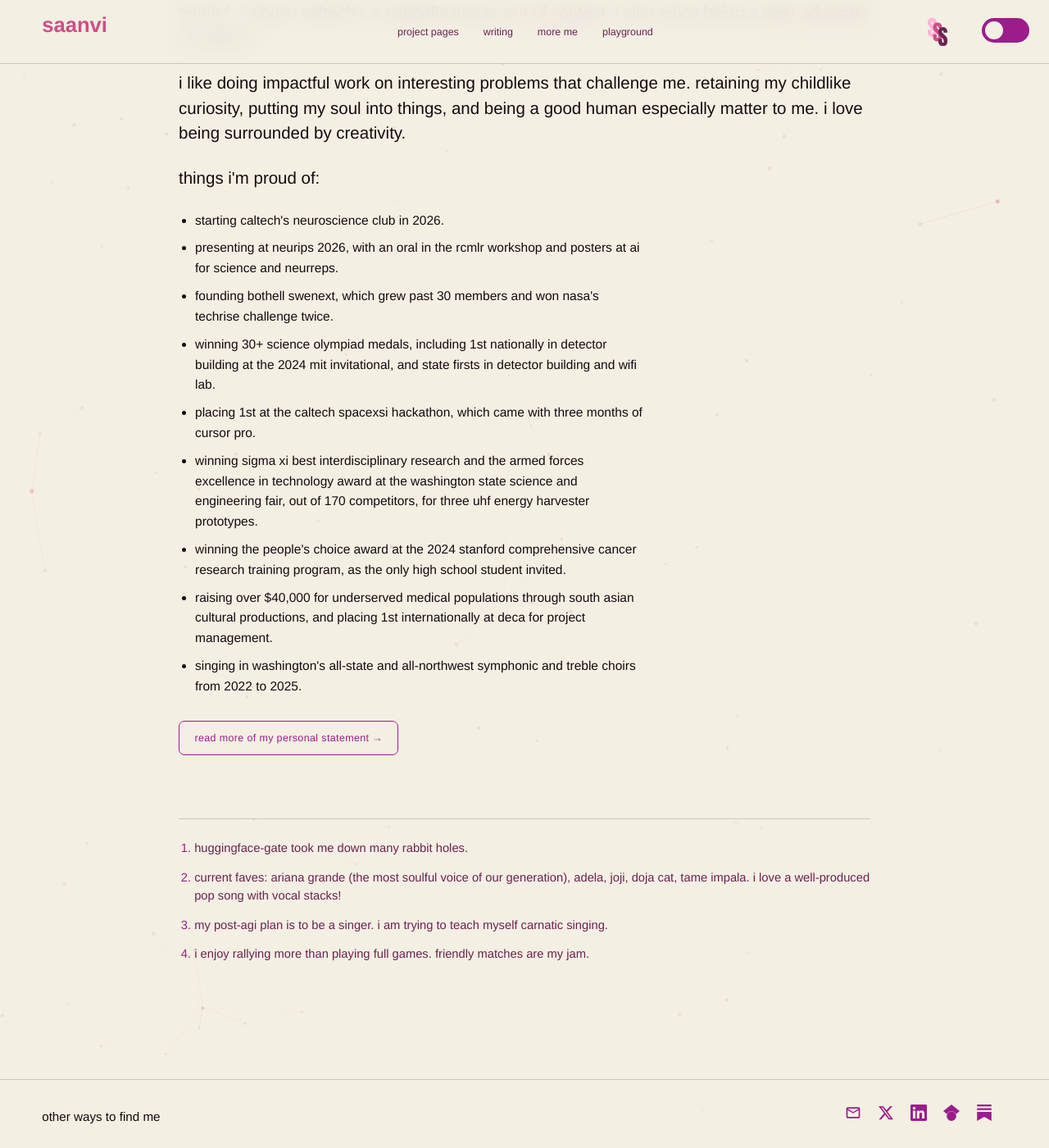
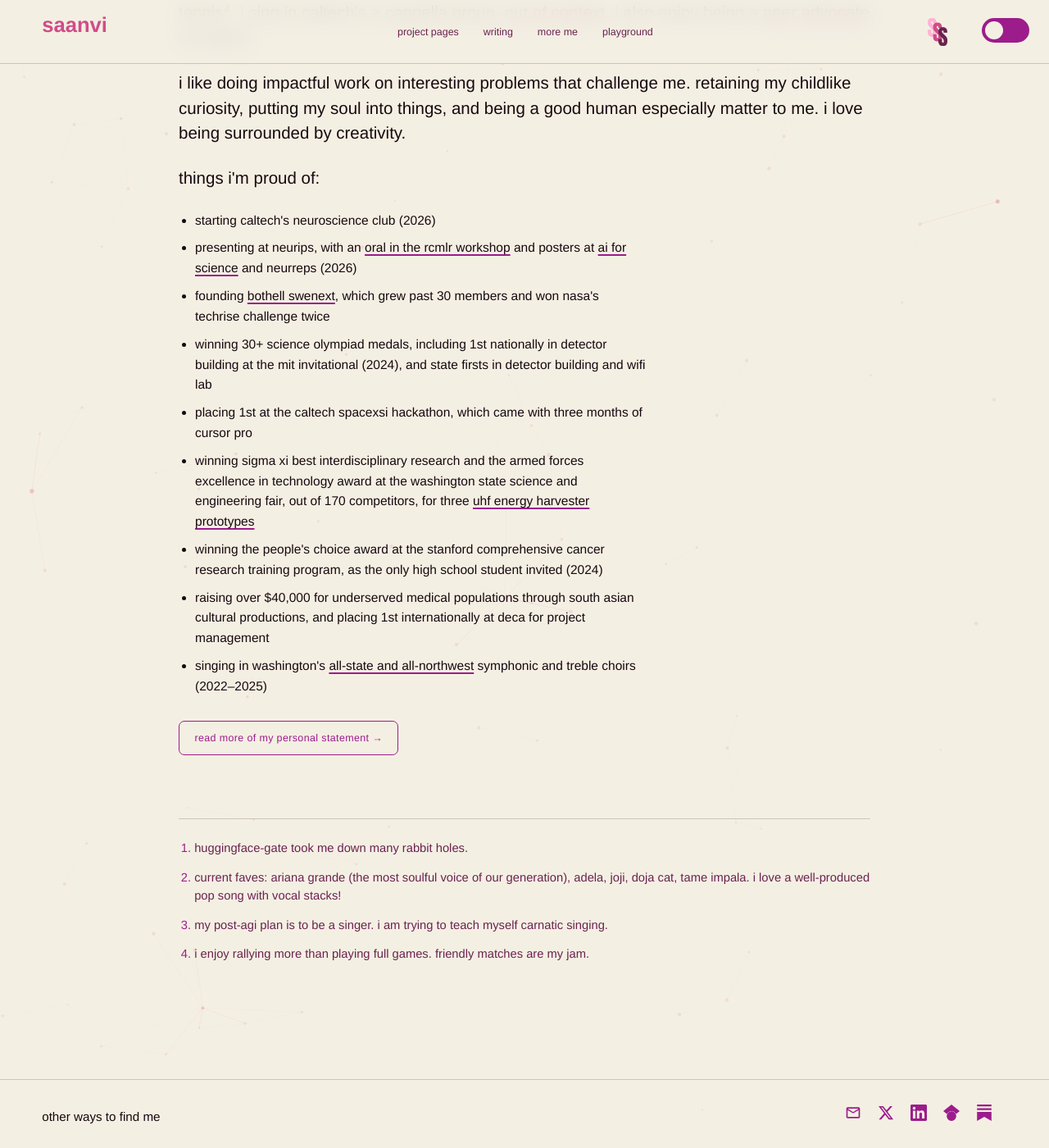
Before and after one commit to saanviiyer/saanviiyer.github.io, a Jekyll site: the page built from index.html, in a window 1280 px wide and 1400 px high, scrolled down 593 px. Shown: the whole window at 82% size. Built offline with Jekyll 4.4.1, drawn with Linux system fonts in a browser that asks for light colours; some web fonts are replaced.

Commit message:
Link the proud list, drop trailing periods, and bracket the years

```diff
--- a/index.html
+++ b/index.html
@@ -23,15 +23,15 @@ description: >-
   <p class="home-proud-lead">things i'm proud of:</p>
 
   <ul class="home-proud">
-    <li>starting caltech's neuroscience club in 2026.</li>
-    <li>presenting at neurips 2026, with an oral in the rcmlr workshop and posters at ai for science and neurreps.</li>
-    <li>founding bothell swenext, which grew past 30 members and won nasa's techrise challenge twice.</li>
-    <li>winning 30+ science olympiad medals, including 1st nationally in detector building at the 2024 mit invitational, and state firsts in detector building and wifi lab.</li>
-    <li>placing 1st at the caltech spacexsi hackathon, which came with three months of cursor pro.</li>
-    <li>winning sigma xi best interdisciplinary research and the armed forces excellence in technology award at the washington state science and engineering fair, out of 170 competitors, for three uhf energy harvester prototypes.</li>
-    <li>winning the people's choice award at the 2024 stanford comprehensive cancer research training program, as the only high school student invited.</li>
-    <li>raising over $40,000 for underserved medical populations through south asian cultural productions, and placing 1st internationally at deca for project management.</li>
-    <li>singing in washington's all-state and all-northwest symphonic and treble choirs from 2022 to 2025.</li>
+    <li>starting caltech's neuroscience club (2026)</li>
+    <li>presenting at neurips, with an <a href="https://openreview.net/forum?id=k7zEEtF1V8" target="_blank" rel="noopener noreferrer">oral in the rcmlr workshop</a> and posters at <a href="{{ '/fitness-proxies/' | relative_url }}">ai for science</a> and neurreps (2026)</li>
+    <li>founding <a href="https://sites.google.com/view/bothellswenext/home" target="_blank" rel="noopener noreferrer">bothell swenext</a>, which grew past 30 members and won nasa's techrise challenge twice</li>
+    <li>winning 30+ science olympiad medals, including 1st nationally in detector building at the mit invitational (2024), and state firsts in detector building and wifi lab</li>
+    <li>placing 1st at the caltech spacexsi hackathon, which came with three months of cursor pro</li>
+    <li>winning sigma xi best interdisciplinary research and the armed forces excellence in technology award at the washington state science and engineering fair, out of 170 competitors, for three <a href="https://papers.ssrn.com/sol3/papers.cfm?abstract_id=4931474" target="_blank" rel="noopener noreferrer">uhf energy harvester prototypes</a></li>
+    <li>winning the people's choice award at the stanford comprehensive cancer research training program, as the only high school student invited (2024)</li>
+    <li>raising over $40,000 for underserved medical populations through south asian cultural productions, and placing 1st internationally at deca for project management</li>
+    <li>singing in washington's <a href="https://drive.google.com/file/d/1BnIp0qctsAM0QYqxeCmIL5nU5d1PjujZ/view?usp=sharing" target="_blank" rel="noopener noreferrer">all-state and all-northwest</a> symphonic and treble choirs (2022&ndash;2025)</li>
   </ul>
 
   <style>
```
